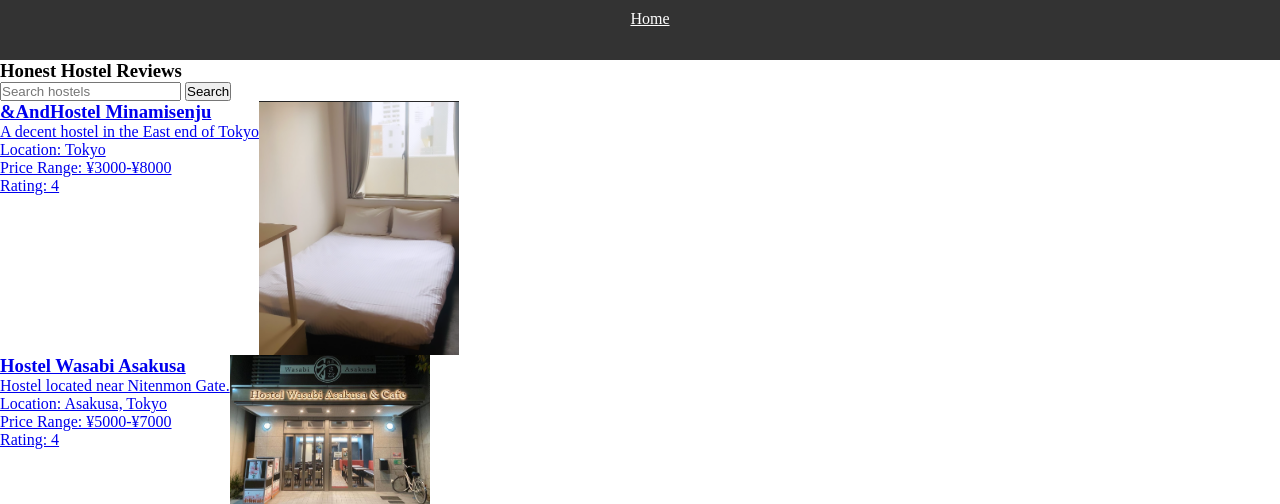
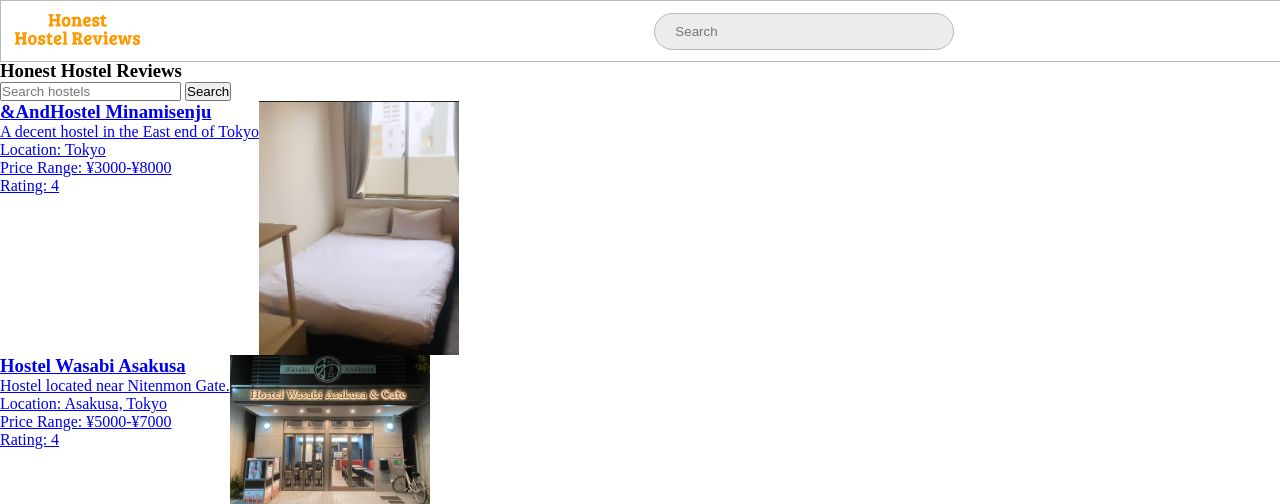
Before and after one commit to lyuhiroyama/japanhostelreviews.com, a PHP site: page /index.php in a window 1280 px wide. Shown: the top 504 px of the page. Run offline with PHP 8.4, Linux system fonts and the light colour scheme; data comes from the database, SQL or seed files in the repository.

Commit message:
Add elements to header

```diff
--- a/header.php
+++ b/header.php
@@ -6,27 +6,50 @@
     }
 
     .top-menu {
+        display: flex;
+        justify-content: space-between;
+        align-items:center;
         position: fixed;
         top: 0;
         width: 100%;
-        height: 40px;
-        background-color: #333;
+        height: 60px;
+        background-color: #ffffff;
+        border: 1px solid #bababa;
         color: white;
-        padding: 10px;
         text-align: center;
         z-index: 100;
     }
 
+    #header-logo {
+        height: 100px;
+        width: auto;
+        margin: 0 10px 0;
+    }
+
+
+    #search-box {
+        background-color: #edebeb;
+        border-radius: 25px;
+        border: 1px solid #bababa;
+        padding: 10px 20px;
+        margin: 5px 500px 5px;
+        width: 300px;
+    }
+
     body {
-        padding-top: 60px; /* Add padding to prevent top menu from overlapping with body contents */
+        padding-top: 60px;
     }
+
 
 </style>
 
 <header>
     <div class="top-menu">
-
-        <a href="index.php" style="color:white;">Home</a>
+        <a href="index.php" style="color:white;"><img src="assets/header-logo.png" id="header-logo"></a>
+        <div>
+            <input id="search-box" type="text" placeholder="Search">
+        </div>
+        <a href="idk"><p>Create Account</p></a>
 
     </div>
 </header>
```
Also changed, not shown: assets/header-logo.png (added), assets/logo-not.png (added).
